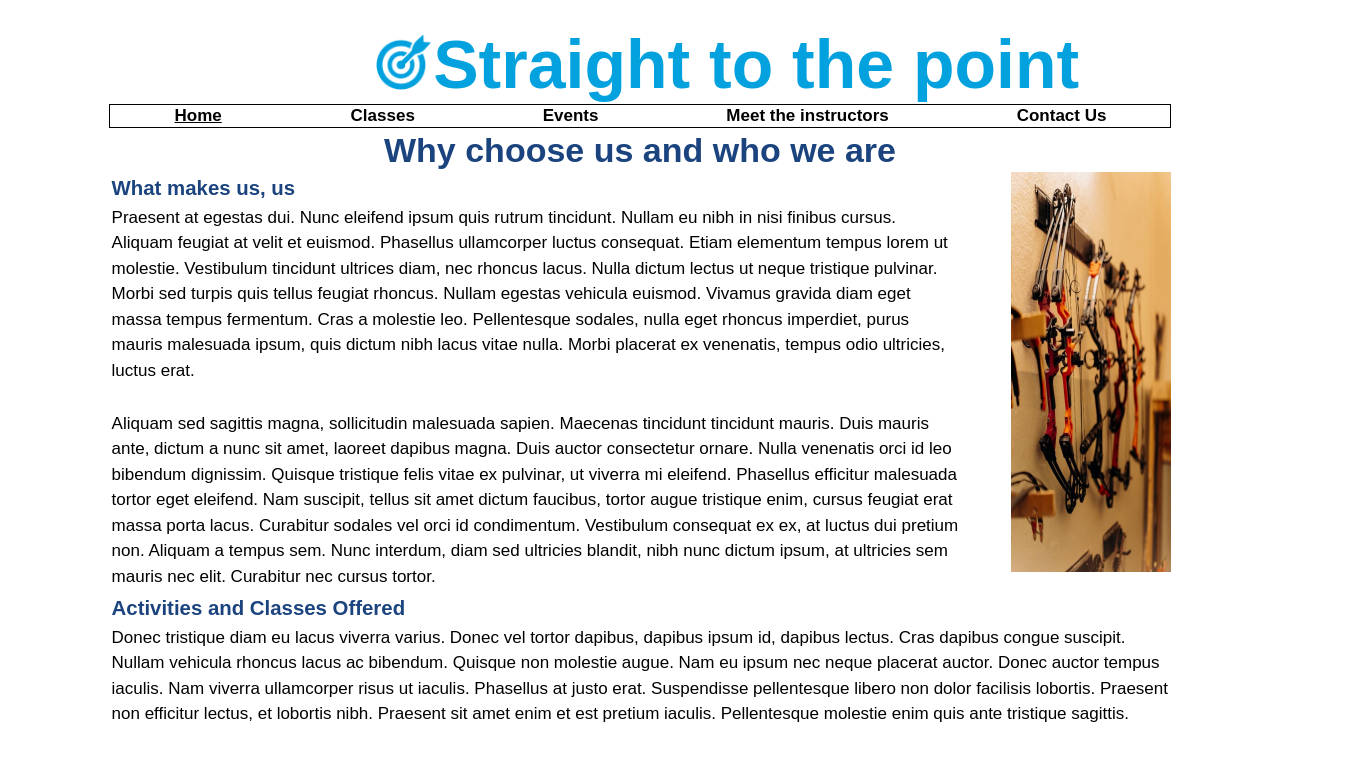
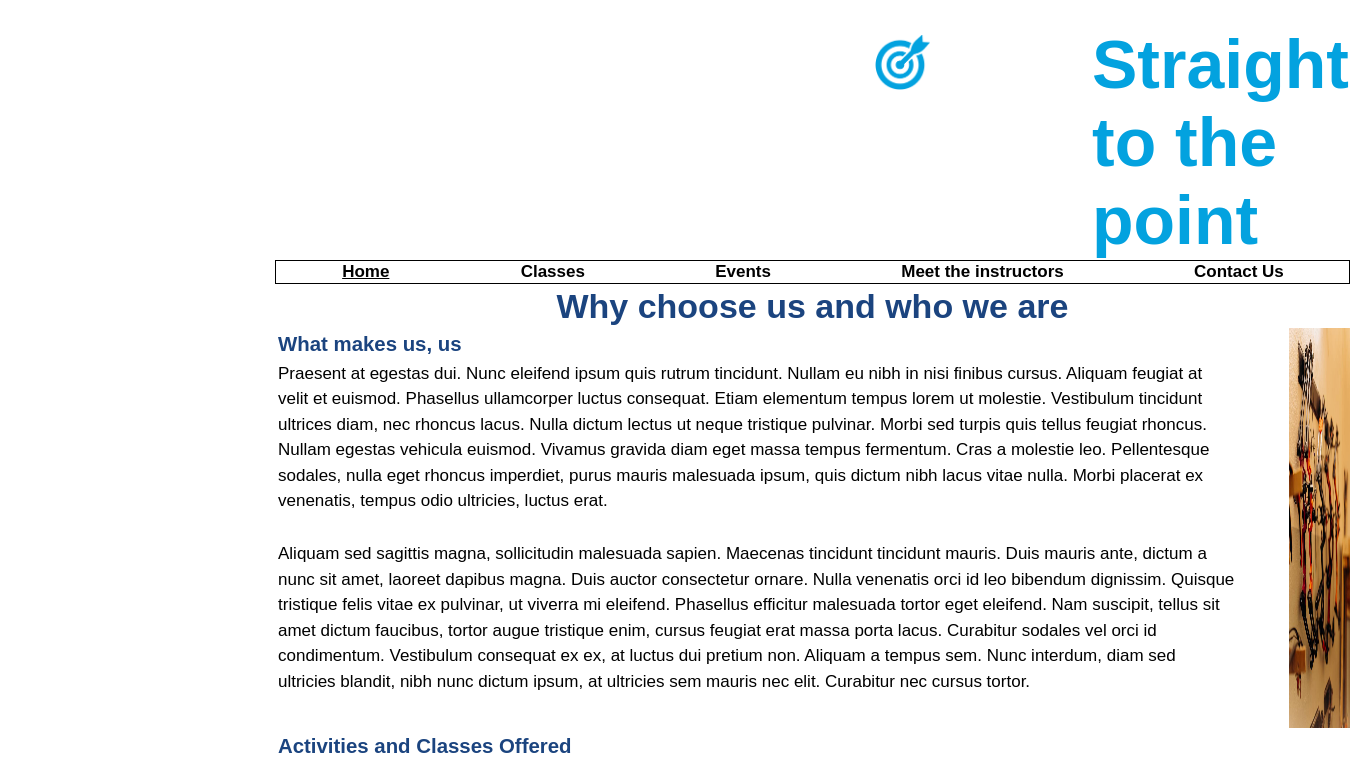
Before and after one commit to StevenM82/Lesson-7, a plain HTML site: page index.html in a window 1280 px wide. Shown: the top 760 px of the page, 1357 px wide, since content can reach past the window. Drawn offline with Linux system fonts and the light colour scheme.

Commit message:
adding more grid to the mock-up

```diff
--- a/index.html
+++ b/index.html
@@ -9,7 +9,7 @@
 
   <body>
     <a href="#main-content" class="hidden">Skip to main content.</a>
-    <div class="grid-container">
+    <div class="grid-main">
       <header class="header-container">
         <img
           class="header-img-1"
--- a/styles/stylesheet.css
+++ b/styles/stylesheet.css
@@ -18,9 +18,13 @@
   height: 1px;
   overflow: hidden;
 }
-.grid-container {
+.grid-main {
+  --auto-grid-min-size: 16rem;
   display: grid;
-  grid-template-columns: repeat(12, 1fr);
+  grid-template-columns: repeat(
+    auto-fill,
+    minmax(var(--auto-grid-min-size), 1fr)
+  );
 }
 
 .h2 {
@@ -78,6 +82,7 @@ a:hover,
 a:focus {
   color: rgb(235, 0, 0);
 }
+
 /*--Main content--*/
 .main-content {
   display: grid;
```
Also changed, not shown: script/main.js (added).
